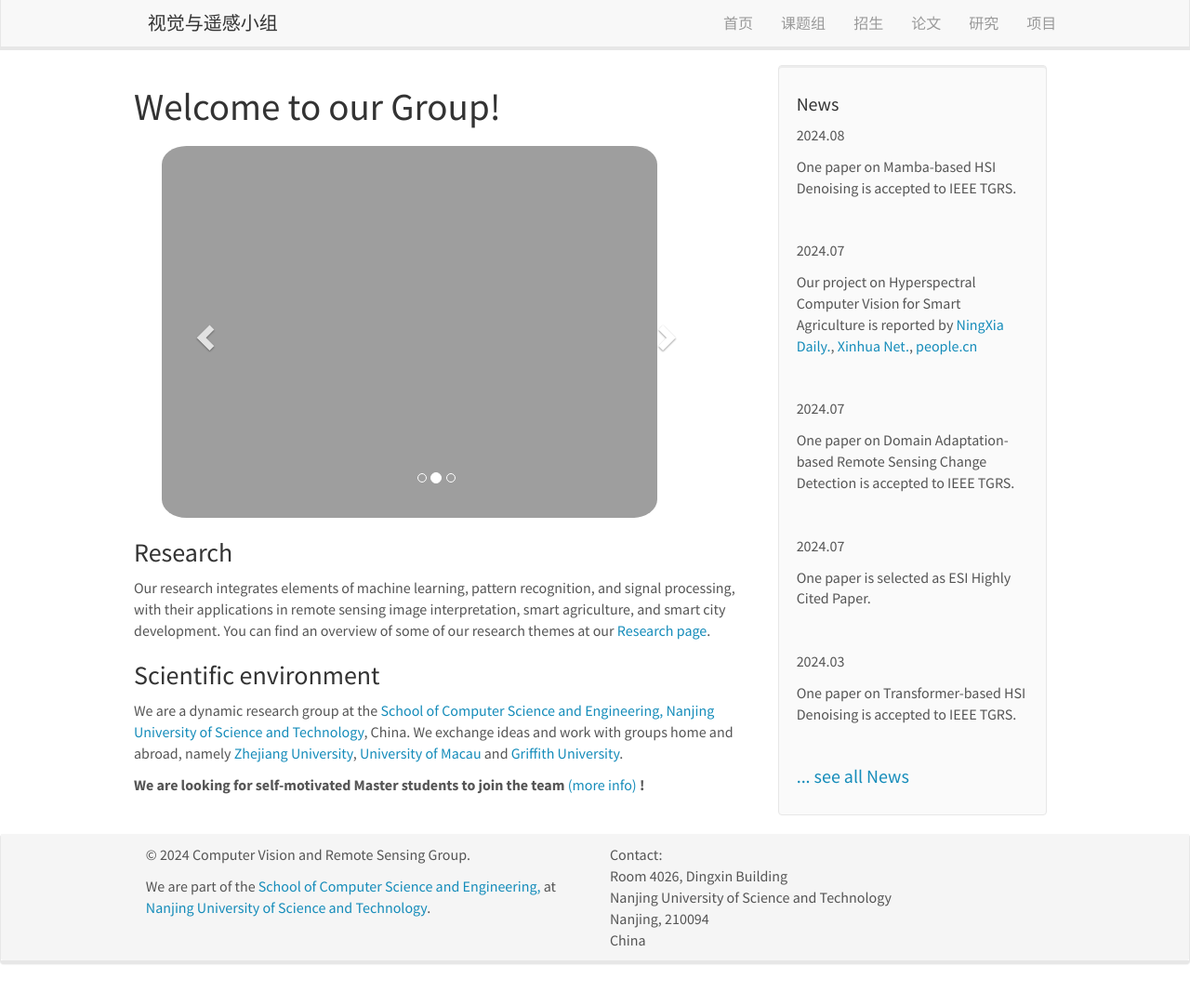
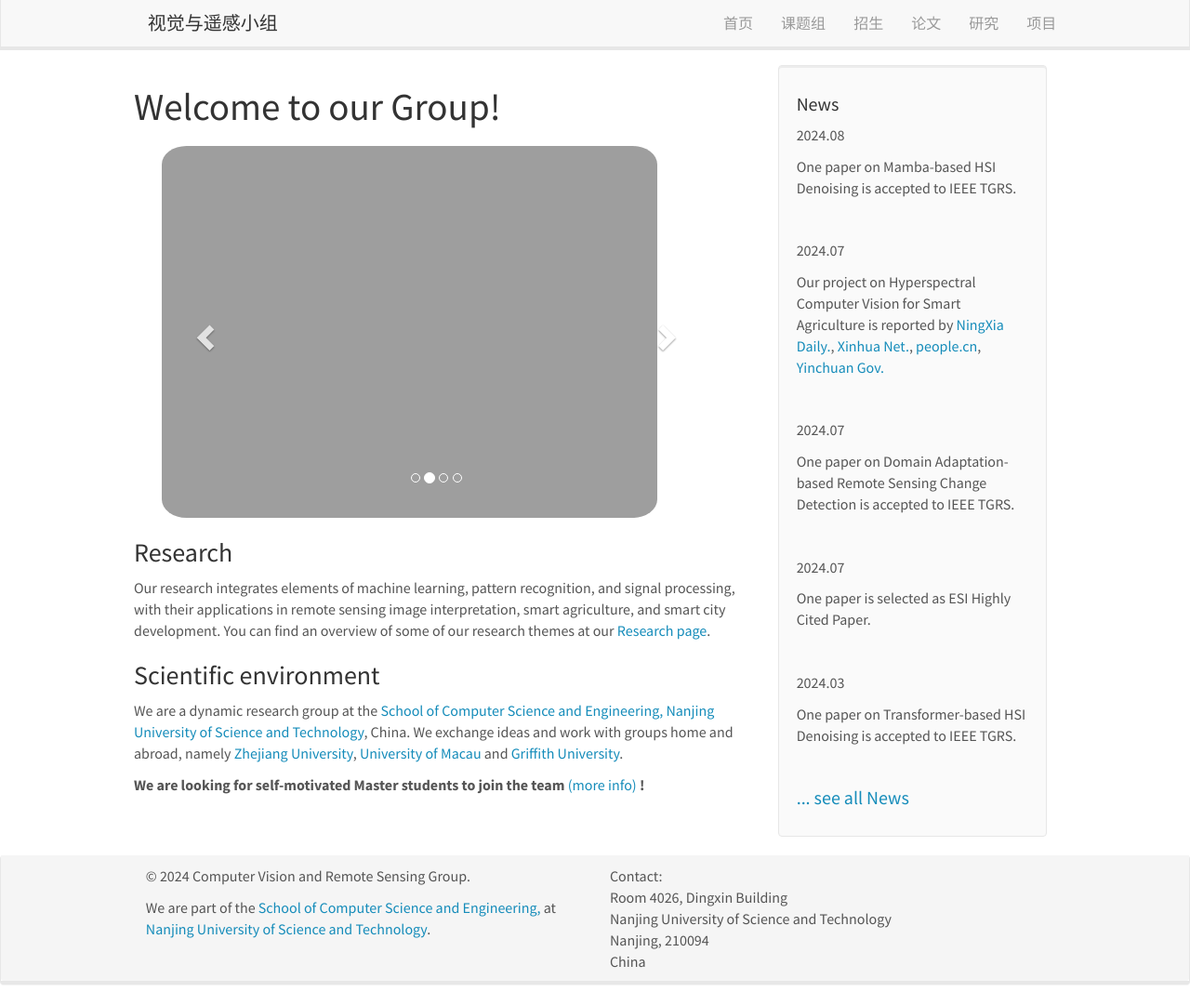
Before and after one commit to bearshng/mvip, a Jekyll site: the page built from _pages/home.md, in a window 1280 px wide and 1081 px high. Shown: the whole window at 93% size. Built offline with Jekyll 4.4.1, drawn with Linux system fonts in a browser that asks for light colours; nearby versions of some CDN libraries.

Commit message:
update slidebar

```diff
--- a/_data/news.yml
+++ b/_data/news.yml
@@ -2,7 +2,7 @@
   headline: "One paper on Mamba-based HSI Denoising is accepted to IEEE TGRS."
 
 - date: 2024.07
-  headline: "Our project on Hyperspectral Computer Vision for Smart Agriculture is reported by  <a href=\"https://www.nxrb.cn/nxrb/template/displayTemplate/news/newsDetail/8304/8099934.html?isShare=true\">NingXia Daily.</a>, <a href=\"http://www.nx.xinhuanet.com/20240731/ac794dc13efe4199ad20ecd21c420107/c.html\">Xinhua Net.</a>, <a href=\"http://nx.people.com.cn/n2/2024/0731/c192482-40929318.html\">people.cn</a>"
+  headline: "Our project on Hyperspectral Computer Vision for Smart Agriculture is reported by  <a href=\"https://www.nxrb.cn/nxrb/template/displayTemplate/news/newsDetail/8304/8099934.html?isShare=true\">NingXia Daily.</a>, <a href=\"http://www.nx.xinhuanet.com/20240731/ac794dc13efe4199ad20ecd21c420107/c.html\">Xinhua Net.</a>, <a href=\"http://nx.people.com.cn/n2/2024/0731/c192482-40929318.html\">people.cn</a>, <a href=\"https://www.yinchuan.gov.cn/xwzx/mrdt/202408/t20240806_4615548.html\">Yinchuan Gov.</a>"
 
 - date: 2024.07
   headline: "One paper on Domain Adaptation-based Remote Sensing Change Detection is accepted to IEEE TGRS."
--- a/_pages/home.md
+++ b/_pages/home.md
@@ -15,6 +15,8 @@ Our vision is to develop methodologies for designing intelligent autonomous deci
         <li data-target="#carousel" data-slide-to="0" class="active"></li>
         <li data-target="#carousel" data-slide-to="1"></li>
         <li data-target="#carousel" data-slide-to="2"></li>
+        <li data-target="#carousel" data-slide-to="3"></li>
+                <!-- <li data-target="#carousel" data-slide-to="4"></li> -->
     </ol>
 
     <!-- Items -->
@@ -28,6 +30,12 @@ Our vision is to develop methodologies for designing intelligent autonomous deci
         <div class="item">
             <img src="{{ site.url }}{{ site.baseurl }}/images/slider7001400/team2.png" height="4" alt="Slide 3" />
         </div>
+         <div class="item">
+            <img src="{{ site.url }}{{ site.baseurl }}/images/slider7001400/activity.png" height="4" alt="Slide 4" />
+        </div>
+        <!--  <div class="item">
+            <img src="{{ site.url }}{{ site.baseurl }}/images/slider7001400/activity2.png" height="4" alt="Slide 4" />
+        </div>   -->
     </div>
   <a class="left carousel-control" href="#carousel" role="button" data-slide="prev">
     <span class="glyphicon glyphicon-chevron-left" aria-hidden="true"></span>
```
Also changed, not shown: 2 other files.
